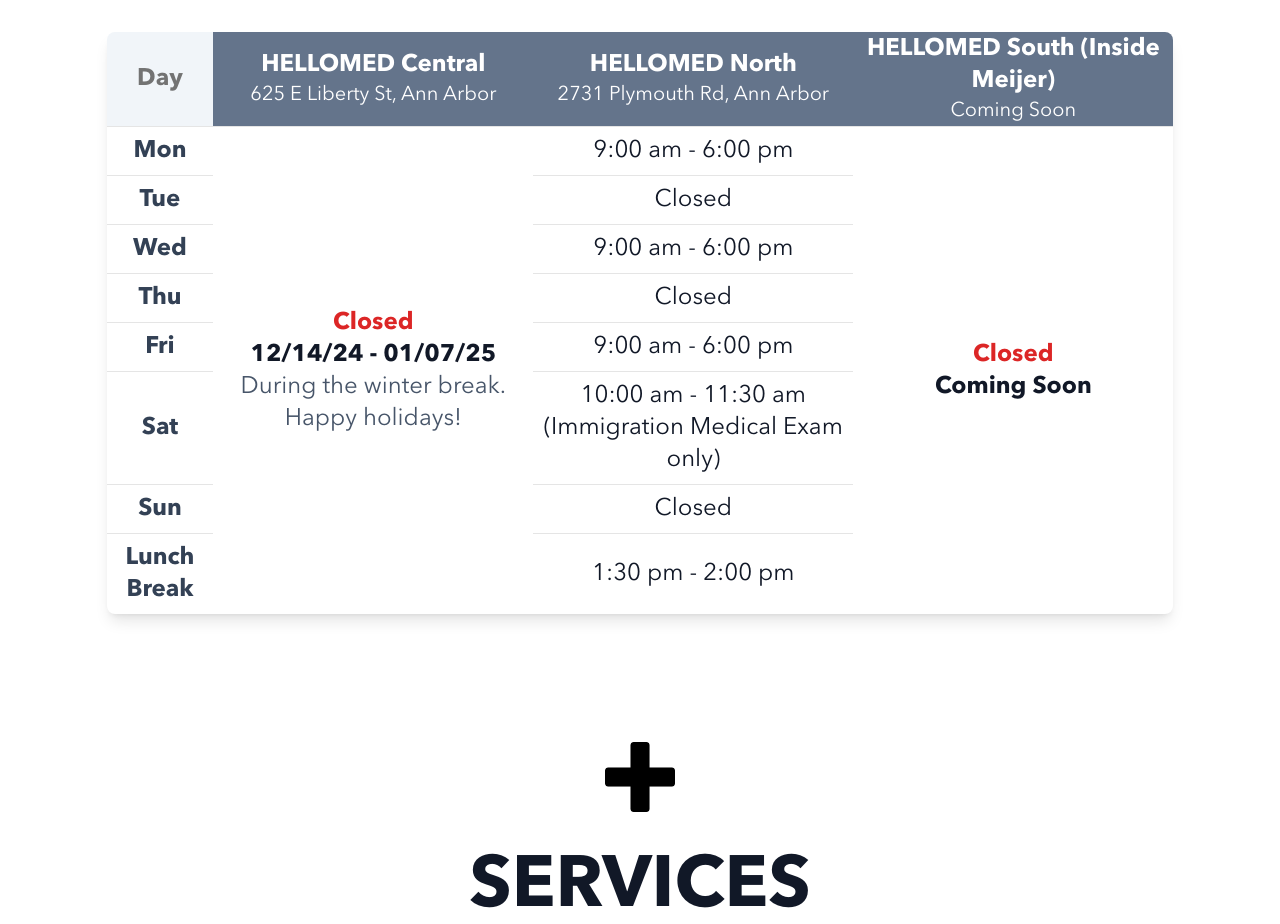
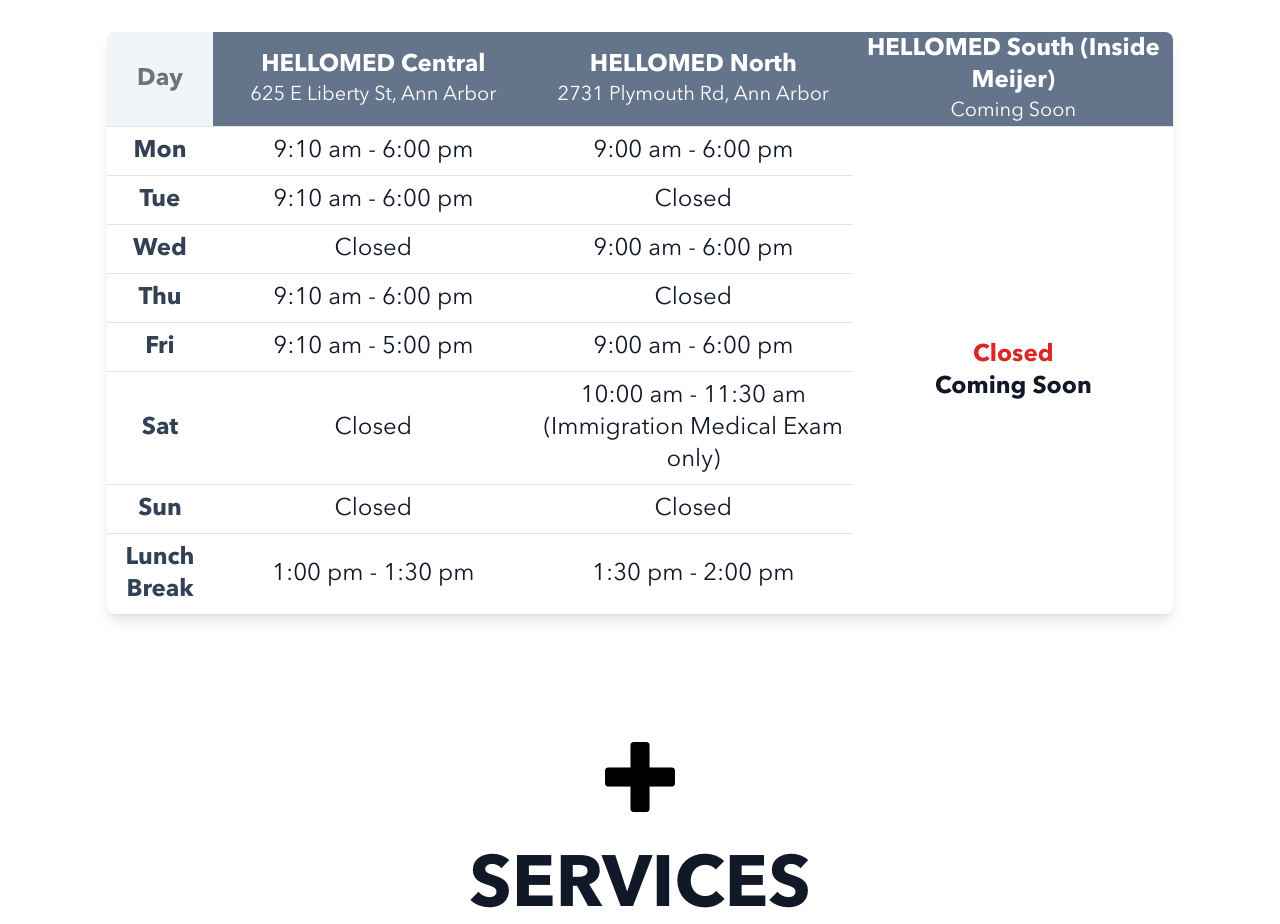
Before and after one commit to dongsub0918/hellomed-client, a Next.js app: page /urgent-care in a window 1280 px wide. Shown: the part 1160-2084 px from the top of the page. Built offline with nearby package versions, Linux system fonts and the light colour scheme.

Commit message:
hours changed 1/7

```diff
--- a/src/ui/hours-table.tsx
+++ b/src/ui/hours-table.tsx
@@ -74,17 +74,14 @@
   },
   {
     day: "Lunch Break",
-    HELLOMED_Central: "1:30 pm - 2:00 pm",
+    HELLOMED_Central: "1:00 pm - 1:30 pm",
     HELLOMED_North: "1:30 pm - 2:00 pm",
     HELLOMED_South: "",
   },
 ];
 
 const holidays = {
-  HELLOMED_Central: {
-    duration: "12/14/24 - 01/07/25",
-    message: "During the winter break. Happy holidays!",
-  },
+  HELLOMED_Central: {},
   HELLOMED_North: {},
   HELLOMED_South: {
     duration: "Coming Soon",
```
